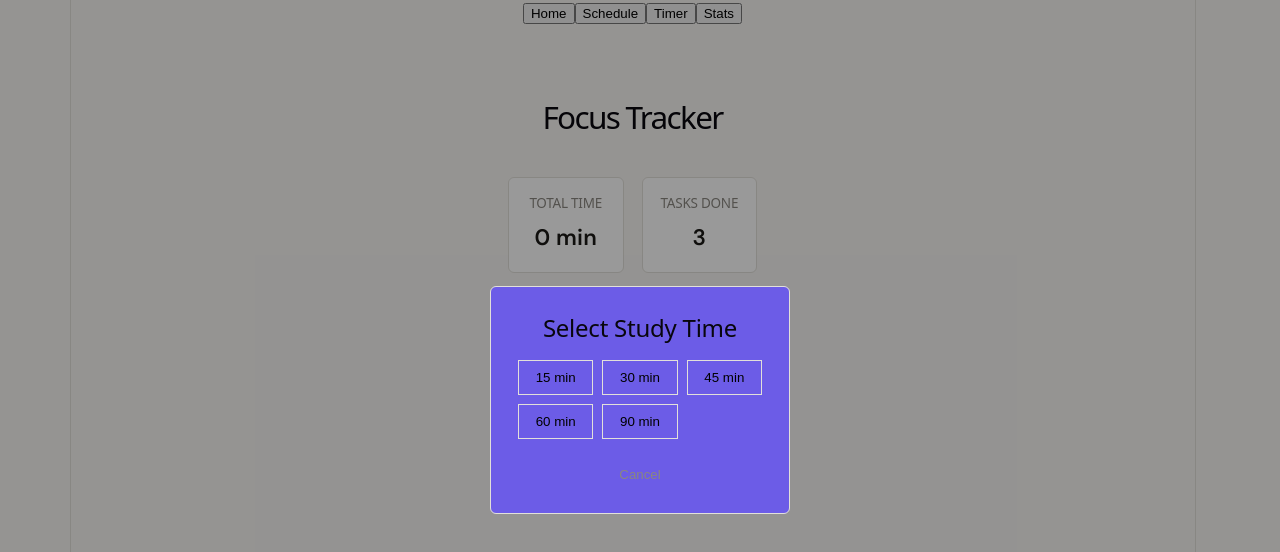
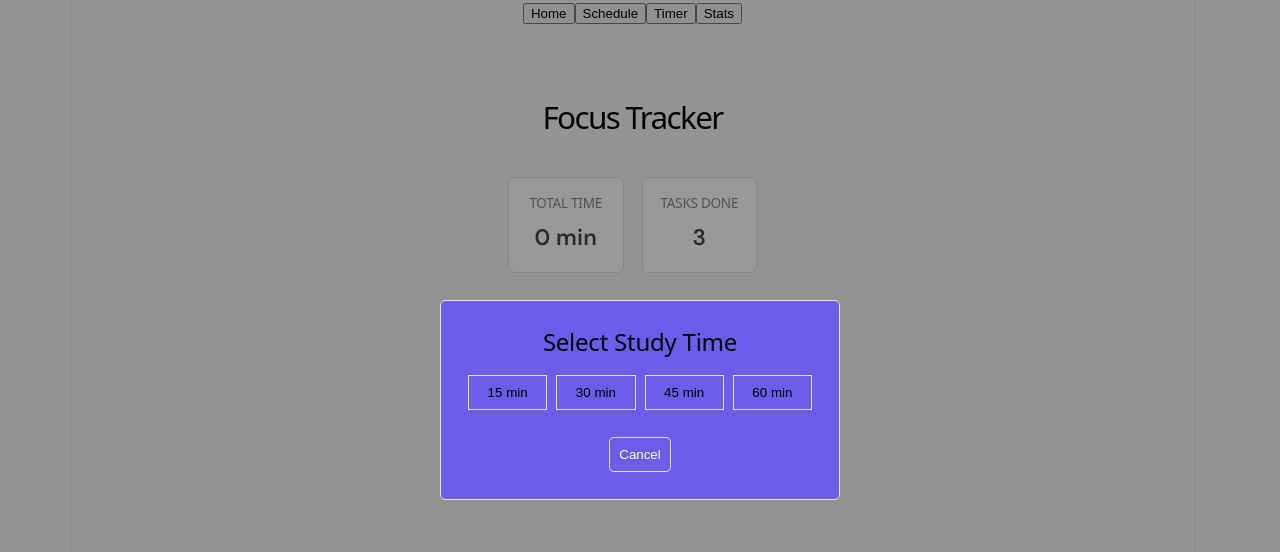
Before and after one commit to MapleDrizzle/FocusTask, a React (Vite) app: page /timer in a window 1280 px wide. Both pictures are taken after a click on the button "Start Timer". Shown: the top 552 px of the page. Built offline with nearby package versions, Linux system fonts and the light colour scheme; no server answers.

Commit message:
Tweaked some CSS

```diff
--- a/src/pages/Timer.css
+++ b/src/pages/Timer.css
@@ -1,10 +1,8 @@
 @import url('https://fonts.googleapis.com/css2?family=DM+Sans:wght@400;500;600&family=DM+Mono:wght@400;500&display=swap');
 
 :root {
-  --surface: #ffffff;
-  --border: #e2e0da;
-  --text: #1a1916;
-  --text-muted: #8a8780;
+  --surface2: #ffffff;
+  --border2: #e2e0da;
   --purple: #6c5ce7;
 
   --radius: 6px;
@@ -35,8 +33,8 @@ body {
 }
 
 .timer-card {
-  background: var(--surface);
-  border: 1px solid var(--border);
+  background: var(--surface2);
+  border: 1px solid var(--border2);
   border-radius: var(--radius);
   padding: 1rem;
 }
@@ -51,6 +49,7 @@ body {
 .timer-card p {
   font-size: 1.25rem;
   font-weight: 600;
+  color: rgb(72, 69, 69);
 }
 
 .timer-center {
@@ -72,13 +71,13 @@ body {
   font-size: 4rem;
   font-family: var(--font-mono);
   margin-bottom: 1rem;
-  color: var(--border);
+  color: var(--border2);
 }
 
 .stop-button {
   padding: 0.75rem 1.5rem;
   border-radius: 999px;
-  border: 1px solid var(--border);
+  border: 1px solid var(--border2);
   background: transparent;
   cursor: pointer;
 }
@@ -96,21 +95,21 @@ body {
   background: var(--purple);
   padding: 1.5rem;
   border-radius: var(--radius);
-  border: 1px solid var(--border);
-  width: 300px;
+  border: 1px solid var(--border2);
+  width: 400px;
   text-align: center;
 }
 
 .time-options {
   display: grid;
-  grid-template-columns: repeat(3, 1fr);
+  grid-template-columns: repeat(4, 1fr);
   gap: 0.5rem;
   margin: 1rem 0;
 }
 
 .time-options button {
   padding: 0.5rem;
-  border: 1px solid var(--border);
+  border: 1px solid var(--border2);
   background: transparent;
   cursor: pointer;
 }
@@ -118,7 +117,9 @@ body {
 .close {
   margin-top: 0.5rem;
   background: none;
-  border: none;
-  color: var(--text-muted);
+  padding: 0.5rem;
+  border: 1px solid var(--border2);
+  border-radius: 5px;
+  color: white;
   cursor: pointer;
 }
--- a/src/pages/Timer.tsx
+++ b/src/pages/Timer.tsx
@@ -78,7 +78,7 @@ export default function Timer() {
             <div className="modal">
                 <h2>Select Study Time</h2>
                 <div className="time-options">
-                {[15, 30, 45, 60, 90].map((min) => (
+                {[15, 30, 45, 60].map((min) => (
                     <button key={min} onClick={() => startWithMinutes(min)}>
                     {min} min
                     </button>
```
